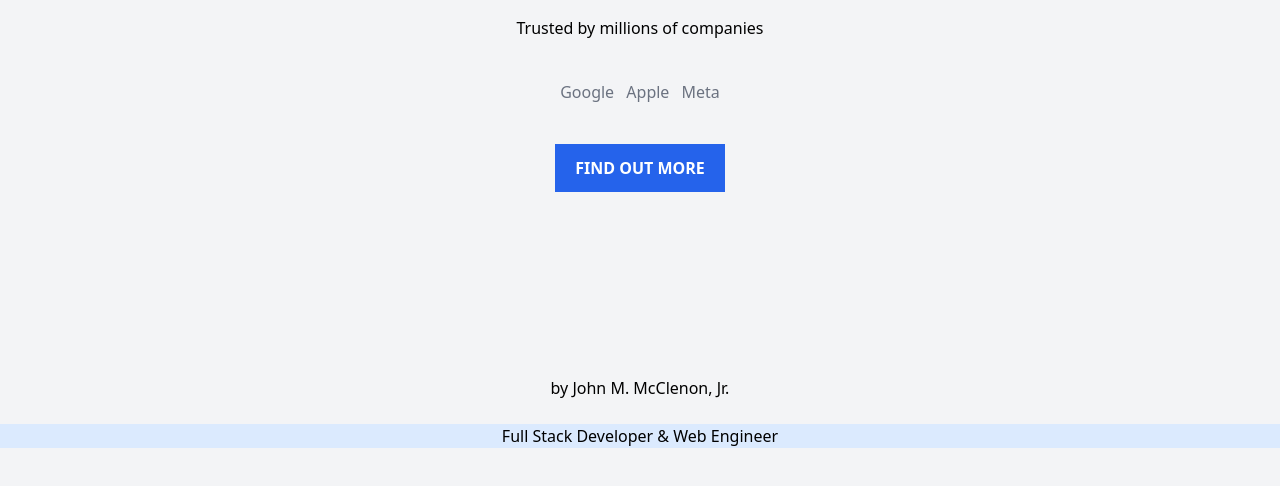
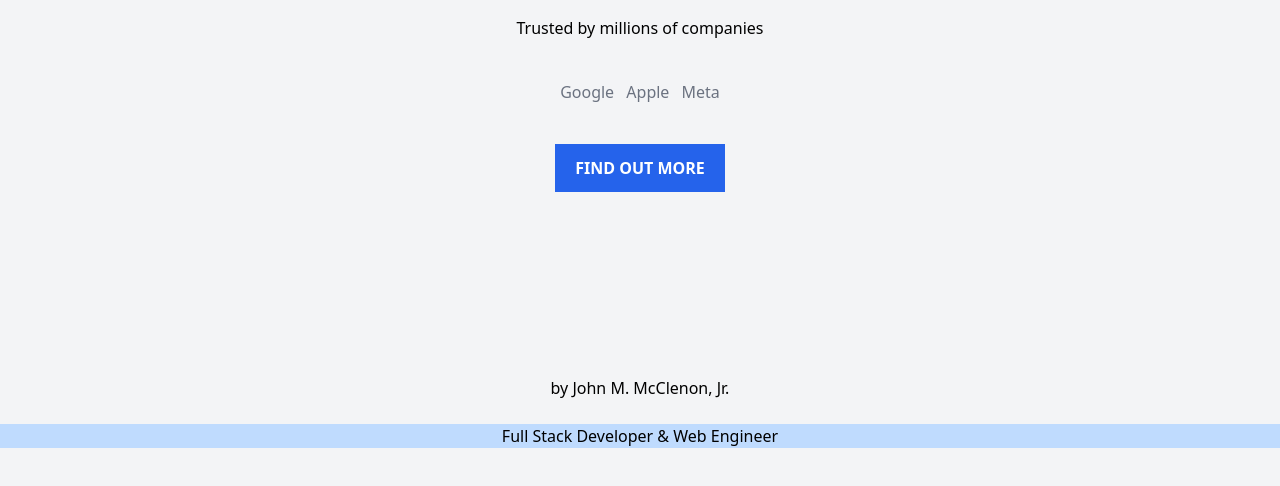
Before and after one commit to jmcclenon/tailwindcss, a plain HTML site: page index.html in a window 1280 px wide. Shown: the part 124-610 px from the top of the page. Drawn offline with nearby package versions, Linux system fonts and the light colour scheme.

Commit message:
Changed blue-100 to blue-200

```diff
--- a/index.html
+++ b/index.html
@@ -16,7 +16,7 @@
       <div class ="py-40">
 
         <p class="text-center py-6">by John M. McClenon, Jr.</p>
-        <p class="text-center bg-blue-100">Full Stack Developer & Web Engineer</p>
+        <p class="text-center bg-blue-200">Full Stack Developer & Web Engineer</p>
       </div>
 
     </div>
```
